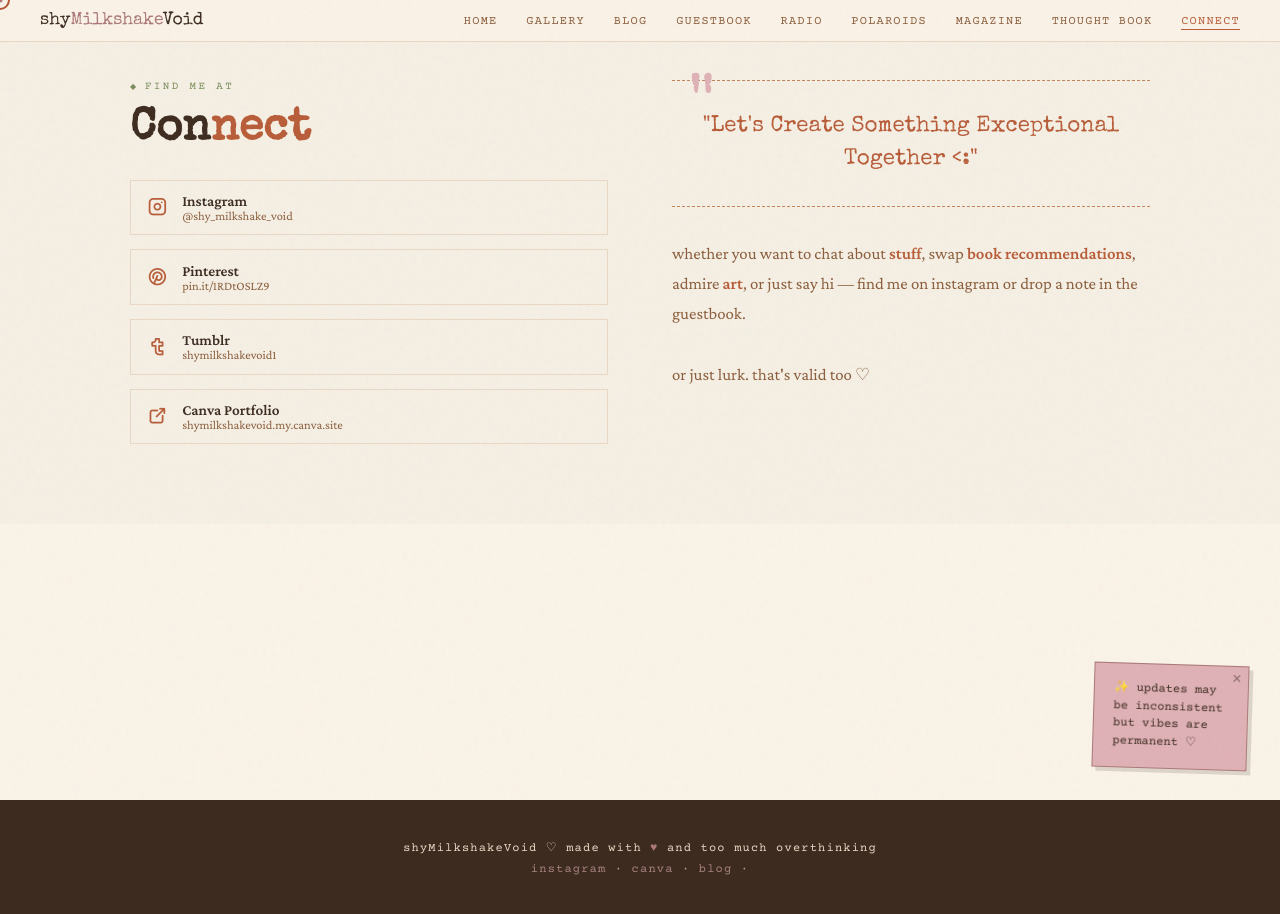
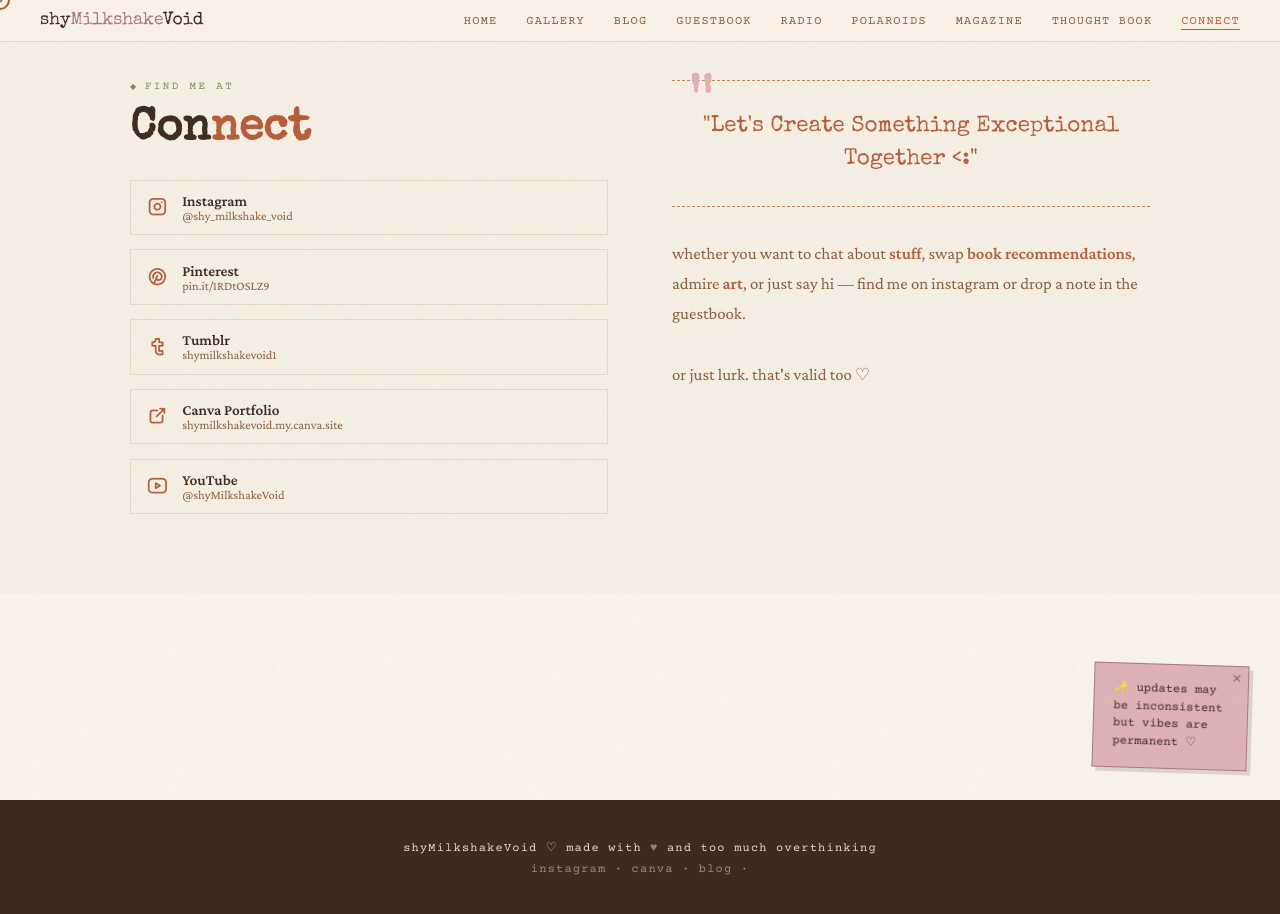
Before and after one commit to akshayasbipin/at_1, a React (Vite) app: page /connect in a window 1280 px wide. Built offline with nearby package versions, Linux system fonts and the light colour scheme; no server answers.

Commit message:
connect added youtube

```diff
--- a/src/pages/ConnectPage.jsx
+++ b/src/pages/ConnectPage.jsx
@@ -5,6 +5,7 @@ const CONNECT_LINKS = [
   { icon: 'ti-brand-pinterest', label: 'Pinterest', sub: 'pin.it/1RDtOSLZ9', url: 'https://pin.it/1RDtOSLZ9' },
   { icon: 'ti-brand-tumblr', label: 'Tumblr', sub: 'shymilkshakevoid1', url: 'https://www.tumblr.com/shymilkshakevoid1?source=share' },
   { icon: 'ti-external-link', label: 'Canva Portfolio', sub: 'shymilkshakevoid.my.canva.site', url: 'https://shymilkshakevoid.my.canva.site' },
+  { icon: 'ti-brand-youtube', label: 'YouTube', sub: '@shyMilkshakeVoid', url: 'https://youtube.com/@shymilkshakevoid?si=0kXRdjnnc53HmXJS' }
 ]
 
 export default function ConnectPage() {
```
